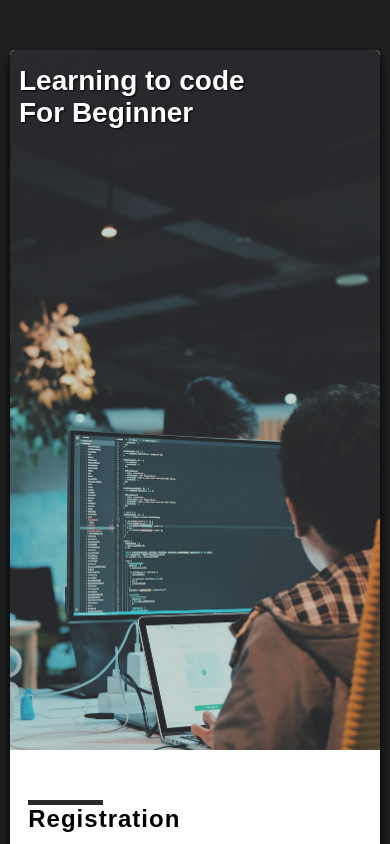
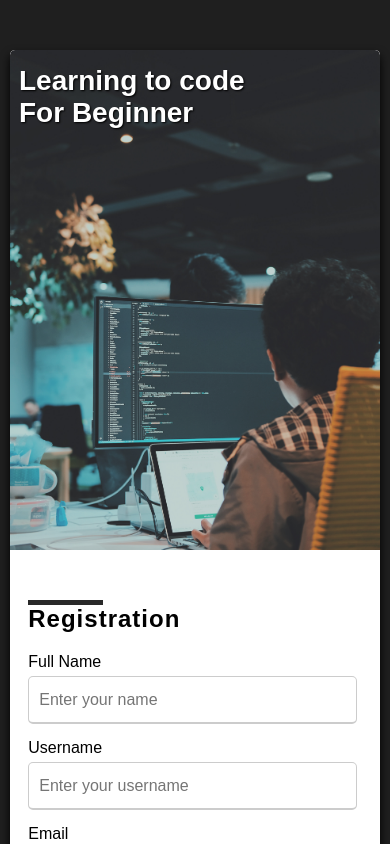
Before and after one commit to TriAditiawan/formr2, a plain HTML site: page index.html in a window 390 px wide. Shown: the top 844 px of the page. Drawn offline with Linux system fonts and the light colour scheme; a web font is replaced by a local one.

Commit message:
Update index.html

```diff
--- a/index.html
+++ b/index.html
@@ -181,6 +181,13 @@
         letter-spacing: 1px;
       }
       @media (max-width: 576px) {
+        .grid {
+          display: block;
+          height: 1400px !important;
+        }
+        .grid .img {
+          height: 500px !important;
+        }
         .grid .img h2 {
           padding-top: 15px !important;
           font-size: 28px !important;
@@ -197,7 +204,7 @@
         .grid {
           width: 95%;
           display: block;
-          height: 1650px !important;
+          height: 1650px;
           margin: 50px auto !important;
         }
         .grid .img {
```
